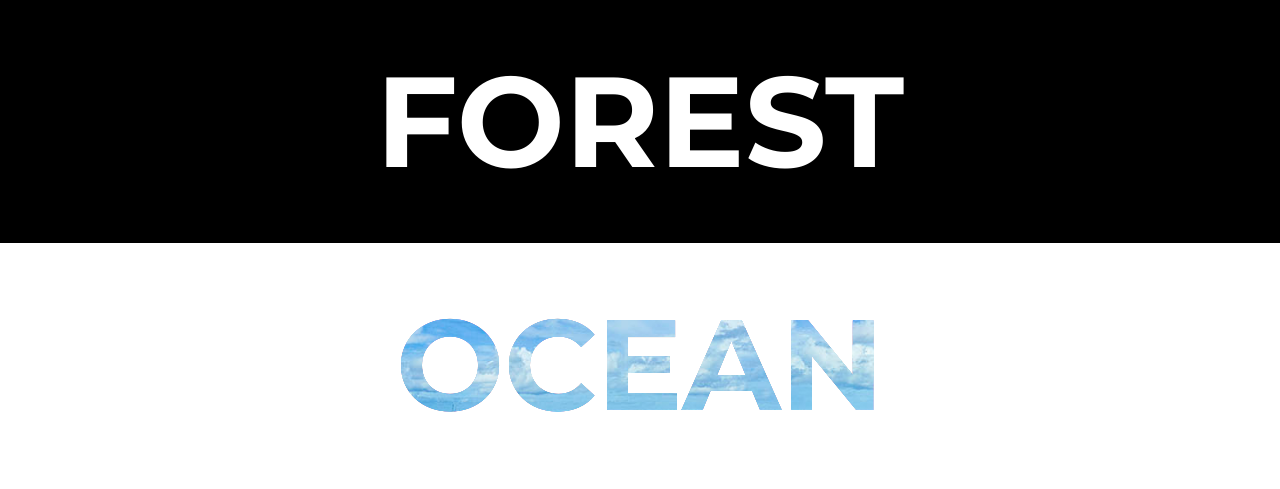
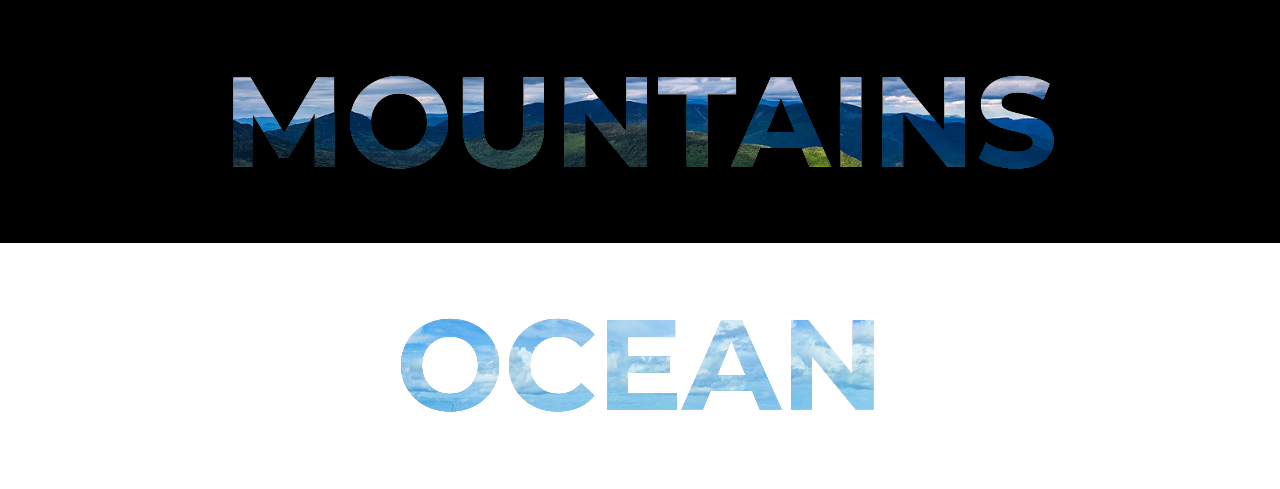
Before and after one commit to klivak/TextMask, a plain HTML site: page index.html in a window 1280 px wide. Drawn offline with Linux system fonts and the light colour scheme.

Commit message:
new image, bug fix

```diff
--- a/index.html
+++ b/index.html
@@ -1,13 +1,14 @@
 <!DOCTYPE html>
 <html>
 <head>
+	<!-- source: http://uscms.ru/web/css/prostyie-krossbrauzernyie-tekstovyie-maski-pri-pomoshhi-rezhimov-nalozheniya/ -->
 	<title>Cross Browser TextMask </title>
 	<link rel="stylesheet" href="style.css">
 </head>
 <body>
 
 	<div class="dark">
-	  <h1 contenteditable="true">Forest</h1>
+	  <h1 contenteditable="true">Mountains</h1>
 	</div>
 
 	<div class="light">
--- a/style.css
+++ b/style.css
@@ -1,5 +1,4 @@
 @import url(http://fonts.googleapis.com/css?family=Montserrat:700);
-
 	body {
 		margin: 0;
 	}
@@ -21,7 +20,7 @@
 	.dark h1 {
 		color: #fff;
 		background: #000;
-			mix-blend-mode: darker;
+		mix-blend-mode: darken;
 	}
 
 	.light h1 {
@@ -32,7 +31,7 @@
 	}
 
 	.dark {
-			background-image: url(img/forest.jpg);
+		background-image: url(img/mountains.jpg);
 	}
 
 	.light {
```
Also changed, not shown: img/camels.jpg (deleted), img/forest.jpg (deleted), img/mountains.jpg (added). Lines whose indentation alone changed are shown as unchanged.
